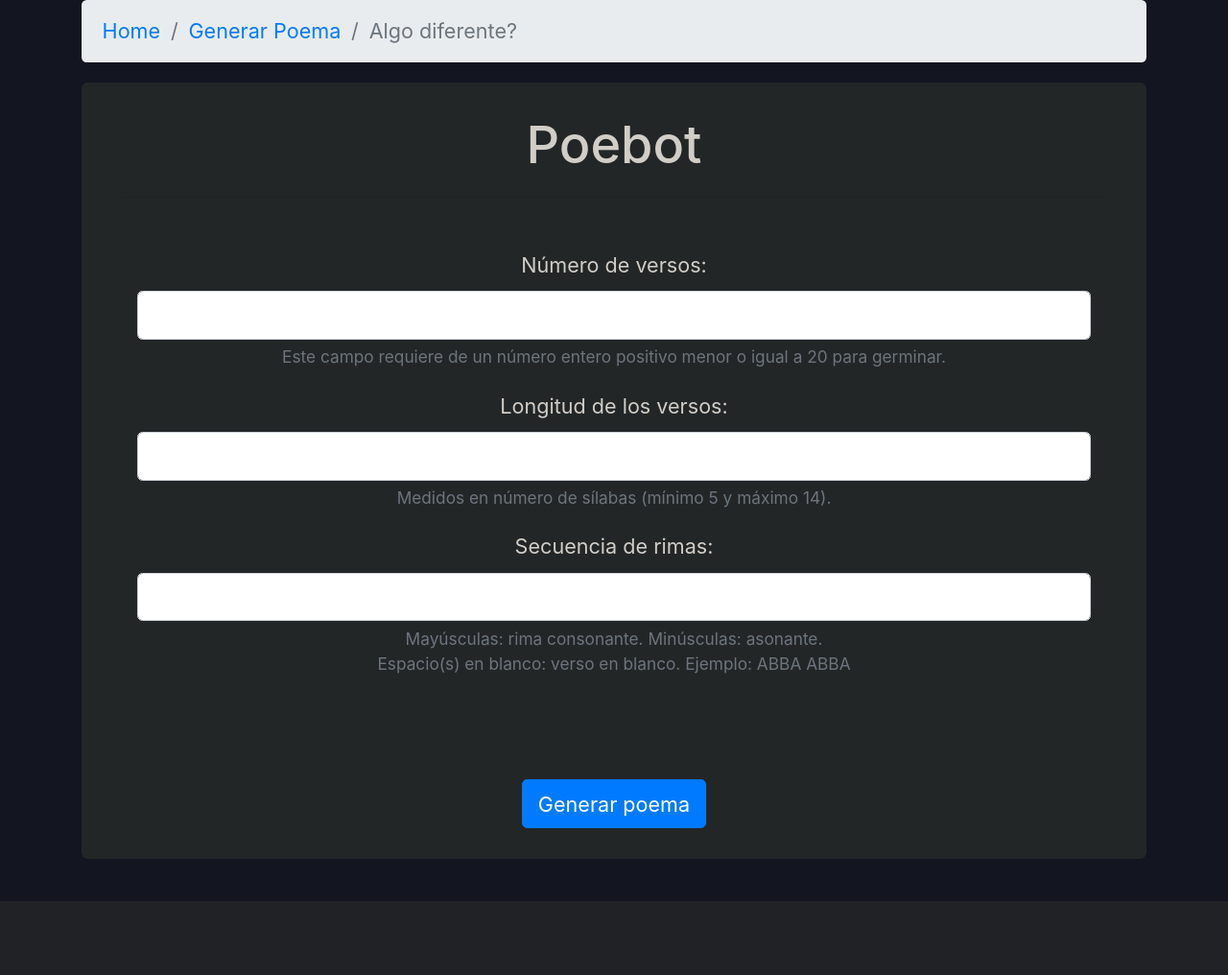
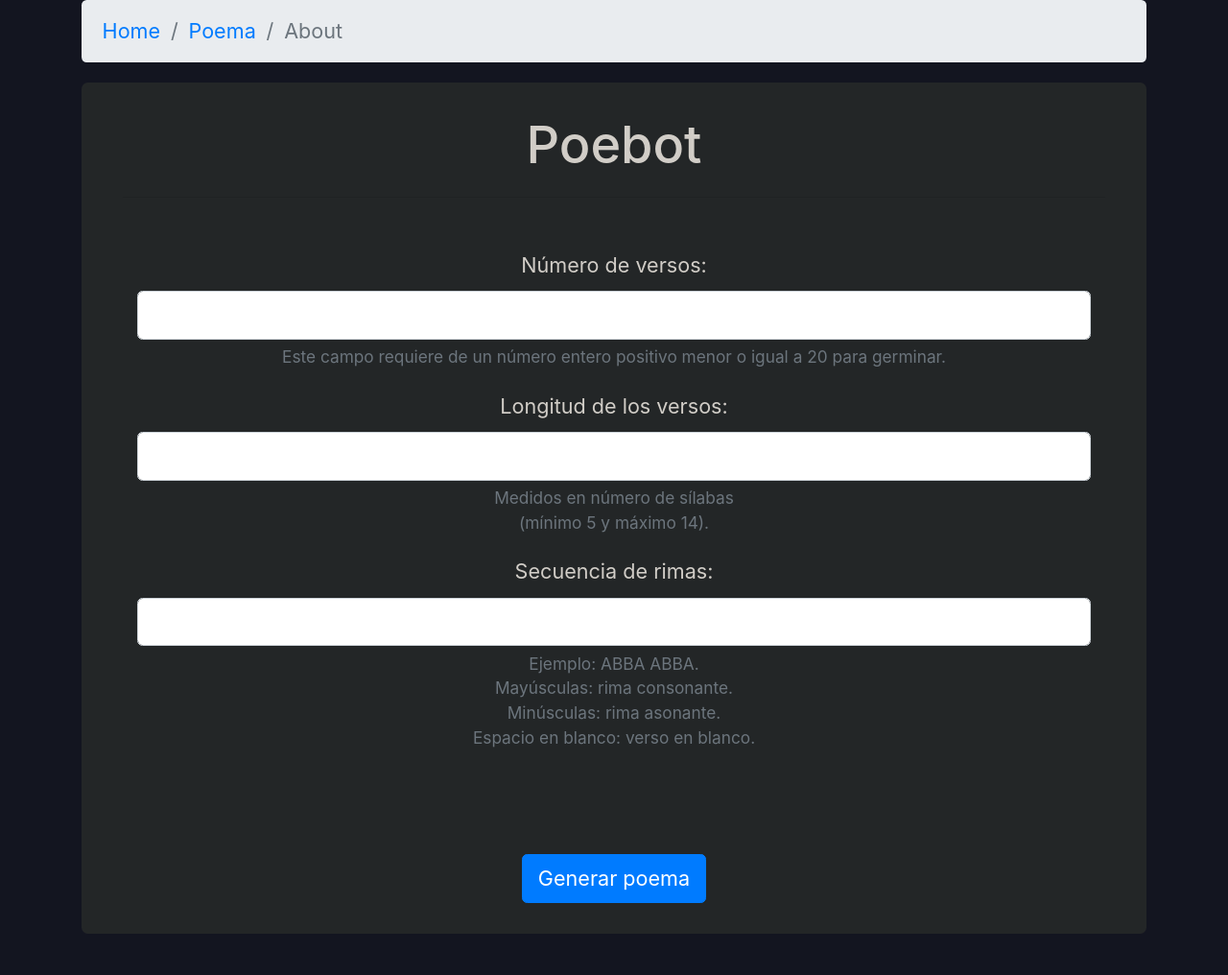
Before and after one commit to neburnodrog/Poebot, a Django app: page /crear/ in a window 1280 px wide. Shown: the whole page at 96% size. Before the commit the page ends 939 px from the top, so only its background shows below. Run offline with Django 3.2, Linux system fonts and the light colour scheme; some libraries are stand-ins or nearby versions.

Commit message:
some concrete refrasings in the templates/forms.py

```diff
--- a/poems/forms.py
+++ b/poems/forms.py
@@ -12,7 +12,7 @@ class CreatePoemForm(forms.Form):
     )
 
     verse_length = forms.IntegerField(
-        help_text="Medidos en número de sílabas (mínimo 5 y máximo 14).",
+        help_text="Medidos en número de sílabas <br>(mínimo 5 y máximo 14).",
         label="Longitud de los versos",
         required=False,
         min_value=5,
@@ -20,7 +20,10 @@ class CreatePoemForm(forms.Form):
     )
 
     rhy_seq = forms.CharField(
-        help_text="Mayúsculas: rima consonante. Minúsculas: asonante. <br>Espacio(s) en blanco: verso en blanco. Ejemplo: ABBA ABBA",
+        help_text="Ejemplo: ABBA ABBA.<br>"
+                  "Mayúsculas: rima consonante.<br> "
+                  "Minúsculas: rima asonante. <br>"
+                  "Espacio en blanco: verso en blanco.",
         label="Secuencia de rimas",
         required=False,
     )
--- a/poems/templates/poems/poems_base.html
+++ b/poems/templates/poems/poems_base.html
@@ -26,8 +26,8 @@
     <nav aria-label="breadcrumb">
       <ol class="breadcrumb">
         <li class="breadcrumb-item"><a href="{% url 'poems:home' %}">Home</a></li>
-        <li class="breadcrumb-item"><a href="{% url 'poems:create_poem' %}">Generar Poema</a></li>
-        <li class="breadcrumb-item active">Algo diferente?</li>
+        <li class="breadcrumb-item"><a href="{% url 'poems:create_poem' %}">Poema</a></li>
+        <li class="breadcrumb-item active">About</li>
       </ol>
     </nav>
 
```
